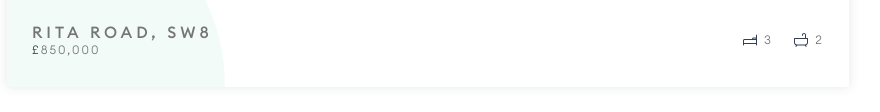
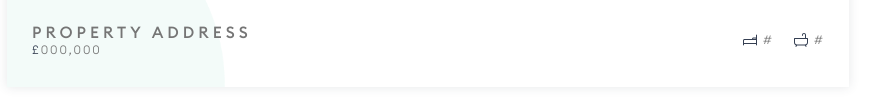
Before and after one commit to se4nn/property-details, a plain HTML site: page index.html in a window 1280 px wide. Shown: the part 749-861 px from the top of the page, without its empty margins (212-1092 px from the left). Drawn offline with nearby package versions, Linux system fonts and the light colour scheme.

Commit message:
Updated placeholders

```diff
--- a/index.html
+++ b/index.html
@@ -30,15 +30,15 @@
       <label id="image1" alt="Image 1" for="img1"/>Click to add image</label>
       <div class="details">
         <div class="address-price">
-            <input class="address" type="text" placeholder="Rita Road, SW8" onkeyup="updateAddress()">
-            <div><p class="para">£</p><input class="para price" type="text" placeholder="850,000"></div>
+            <input class="address" type="text" placeholder="Property Address" onkeyup="updateAddress()">
+            <div><p class="para">£</p><input class="para price" type="text" placeholder="000,000"></div>
         </div>
         <div class="baths-beds">
           <div class="row">
-            <img src="./img/bed.svg" alt="Bedrooms" /> <input class="para beds" type="text" placeholder="3">
+            <img src="./img/bed.svg" alt="Bedrooms" /> <input class="para beds" type="text" placeholder="#">
           </div>
           <div class="row">
-            <img src="./img/bath.svg" alt="Bathrooms" /> <input class="para baths" type="text" placeholder="2">
+            <img src="./img/bath.svg" alt="Bathrooms" /> <input class="para baths" type="text" placeholder="#">
           </div>
         </div>
       </div>
```
